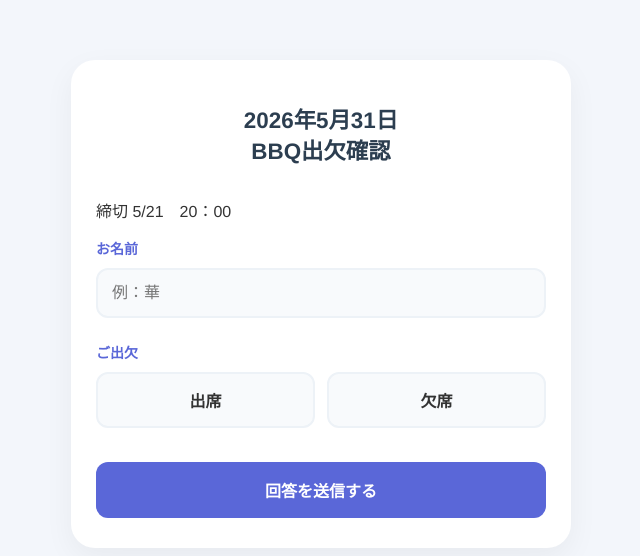
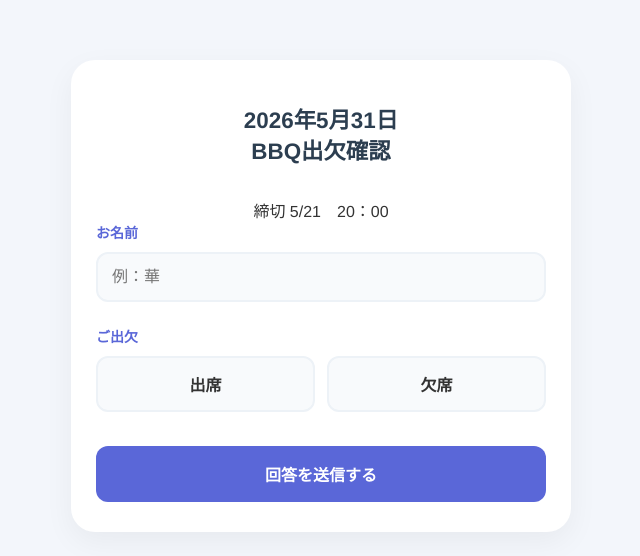
Before and after one commit to hana-happy-day/bbq_with_dogs, a plain HTML site: page index.html in a window 1280 px wide. Shown: the whole page, without its empty margins (319-959 px from the left). Drawn offline with Linux system fonts and the light colour scheme.

Commit message:
Update style.css

```diff
--- a/style.css
+++ b/style.css
@@ -126,6 +126,10 @@
     text-align: center;
     padding: 20px 0;
 }
+#rimit{
+    width: fit-content;
+    margin: 0 auto;
+}
 
 .success-icon {
     font-size: 50px;
```
